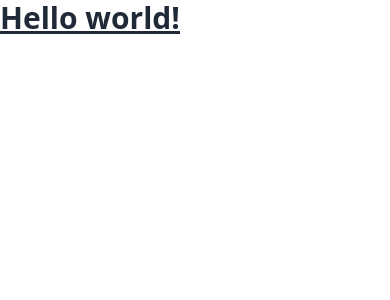
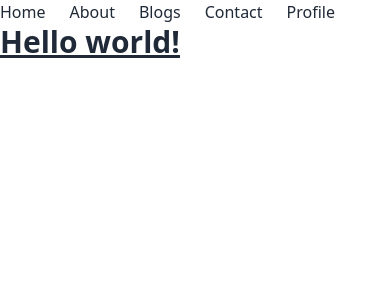
Before and after one commit to prosenjithdash/price-options-react, a React (Vite) app: page /profile/1 in a window 390 px wide. Shown: the top 300 px of the page. Built offline with nearby package versions, Linux system fonts and the light colour scheme.

Commit message:
7-2 Responsive Navbar using react and tailwind  done

```diff
--- a/src/App.jsx
+++ b/src/App.jsx
@@ -1,9 +1,11 @@
+import Navbar from "./components/Navbar/Navbar"
 
 
 function App() {
 
   return (
     <div>
+      <Navbar/>
       <h1 className="text-3xl font-bold underline">
         Hello world!
       </h1>
--- /dev/null
+++ b/src/components/Navbar/Navbar.jsx
@@ -0,0 +1,66 @@
+import { list } from 'postcss';
+import React from 'react';
+
+const Navbar = () => {
+
+    const routes = [
+        { id: 1, path: "/", name: "Home" },
+        { id: 2, path: "/about", name: "About" },
+        { id: 3, path: "/blogs", name: "Blogs" },
+        { id: 4, path: "/contact", name: "Contact" },
+        { id: 5, path: "/profile/:id", name: "Profile" }
+    ];
+    return (
+        // <div className="navbar bg-base-100">
+        //     <div className="navbar-start">
+        //         <div className="dropdown">
+        //             <label tabIndex={0} className="btn btn-ghost lg:hidden">
+        //                 <svg xmlns="http://www.w3.org/2000/svg" className="h-5 w-5" fill="none" viewBox="0 0 24 24" stroke="currentColor"><path
+        //                     strokeLinecap="round" strokeLinejoin="round" strokeWidth="2" d="M4 6h16M4 12h8m-8 6h16" /></svg>
+        //             </label>
+        //             <ul tabIndex={0} className="menu menu-sm dropdown-content mt-3 z-[1] p-2 shadow bg-base-100 rounded-box w-52">
+        //                 <li><a>Item 1</a></li>
+        //                 <li>
+        //                     <a>Parent</a>
+        //                     <ul className="p-2">
+        //                         <li><a>Submenu 1</a></li>
+        //                         <li><a>Submenu 2</a></li>
+        //                     </ul>
+        //                 </li>
+        //                 <li><a>Item 3</a></li>
+        //             </ul>
+        //         </div>
+        //         <a className="btn btn-ghost normal-case text-xl">daisyUI</a>
+        //     </div>
+        //     <div className="navbar-center hidden lg:flex">
+        //         <ul className="menu menu-horizontal px-1">
+        //             <li><a>Item 1</a></li>
+        //             <li tabIndex={0}>
+        //                 <details>
+        //                     <summary>Parent</summary>
+        //                     <ul className="p-2">
+        //                         <li><a>Submenu 1</a></li>
+        //                         <li><a>Submenu 2</a></li>
+        //                     </ul>
+        //                 </details>
+        //             </li>
+        //             <li><a>Item 3</a></li>
+        //         </ul>
+        //     </div>
+        //     <div className="navbar-end">
+        //         <a className="btn">Button</a>
+        //     </div>
+        // </div>
+
+
+        <div >
+            <ul className='flex'>
+                {
+                    routes.map(route => <li className='mr-6' key={route.id}><a href={route.path}>{route.name}</a></li>)
+                }
+            </ul>
+        </div>
+    );
+};
+
+export default Navbar;
```
